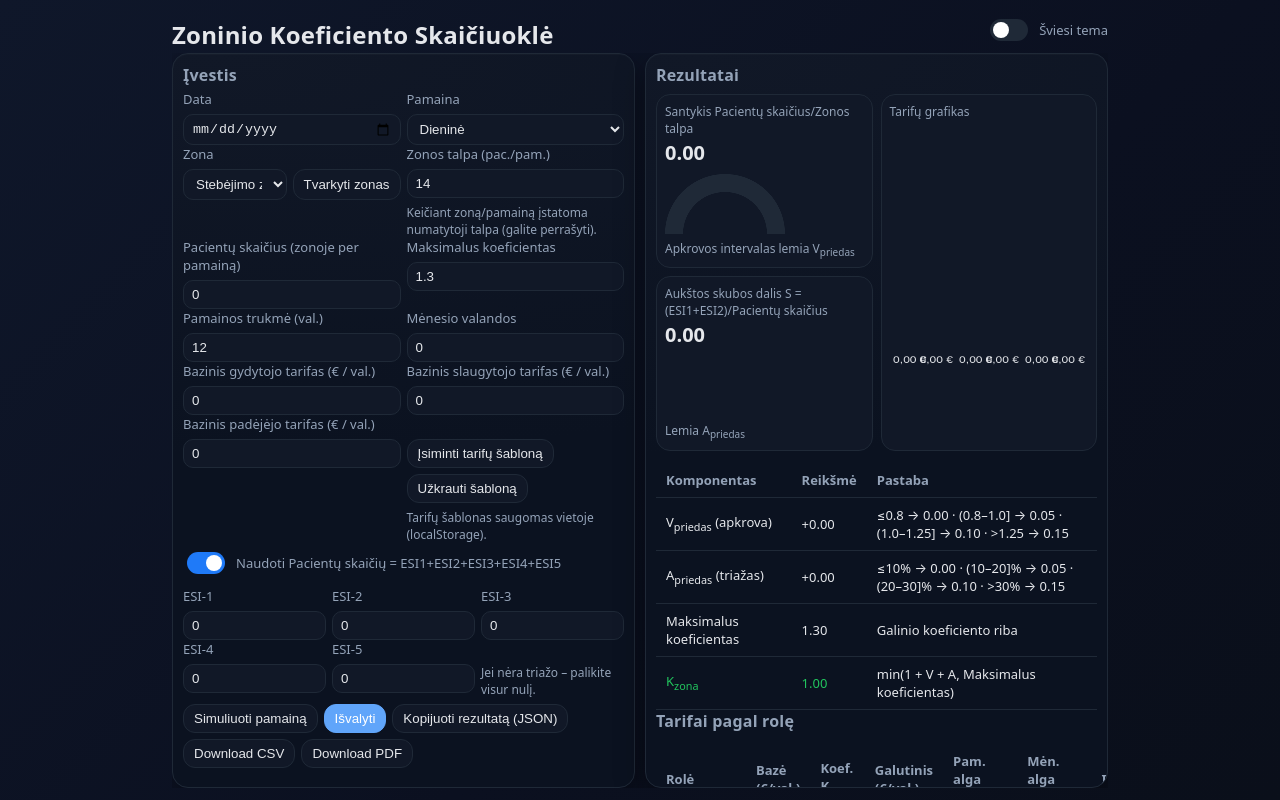
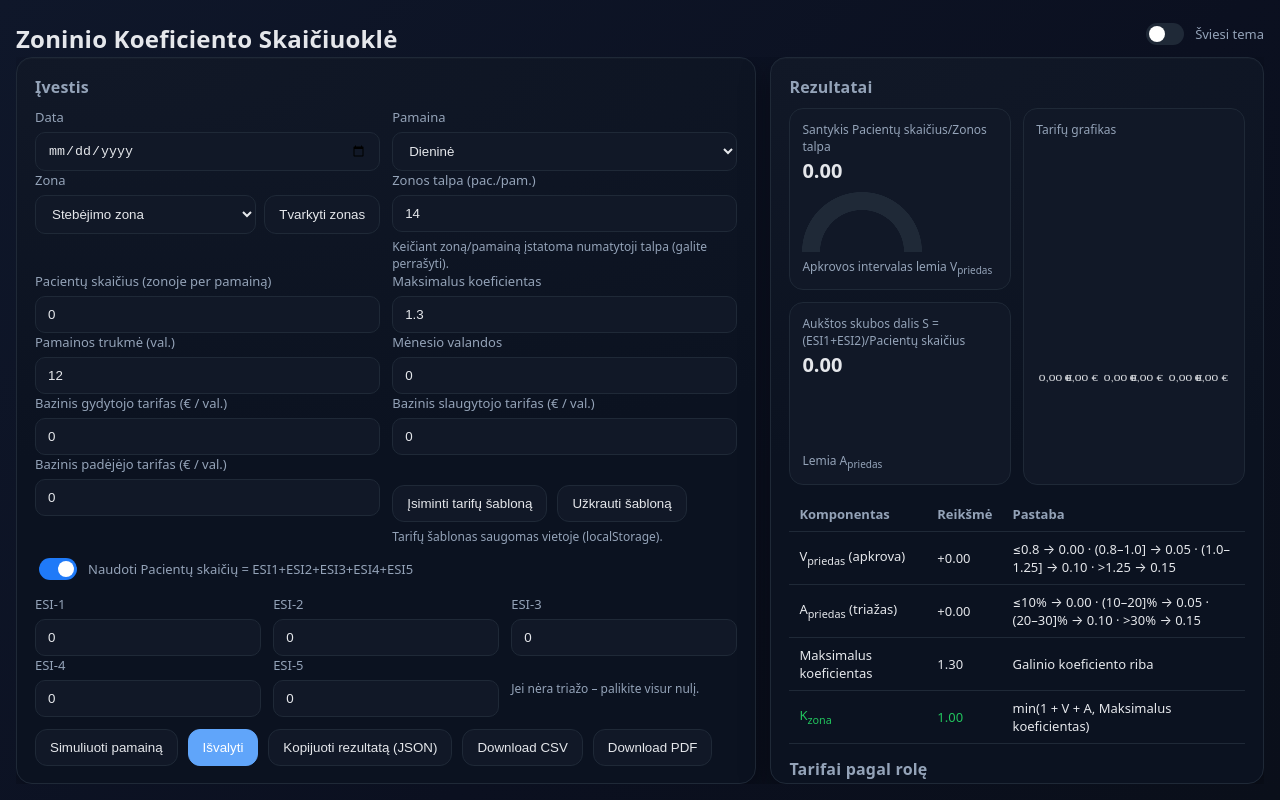
Before and after one commit to ruokas/alga, a website: page index.html in a window 1280 px wide. Drawn offline with nearby package versions, Linux system fonts and the light colour scheme.

Commit message:
Revert "style: compact overall layout"

```diff
--- a/index.html
+++ b/index.html
@@ -17,7 +17,7 @@
     </div>
 
     <div class="grid grid-2">
-      <div class="card card-compact">
+      <div class="card">
         <h2>Įvestis</h2>
         <div class="row">
           <div>
@@ -145,7 +145,7 @@
           </div>
       </div>
 
-      <div class="card card-compact">
+      <div class="card">
         <h2>Rezultatai</h2>
         <div class="kpi">
           <div class="item ratio-item">
--- a/styles.css
+++ b/styles.css
@@ -45,9 +45,9 @@
     }
     .container {
       width: 100%;
-      max-width: 960px;
-      margin: 0 auto;
-      padding: 12px;
+      max-width: none;
+      margin: 0;
+      padding: 16px;
       flex: 1;
       display: flex;
       flex-direction: column;
@@ -57,11 +57,11 @@
     .title .switch { margin-left: auto; }
     .grid {
       display: grid;
-      gap: 10px;
+      gap: 14px;
       flex: 1;
       overflow: hidden;
     }
-    @media (min-width: 960px) { .grid-2 { grid-template-columns: 1fr 1fr; } }
+    @media (min-width: 960px) { .grid-2 { grid-template-columns: 1.2fr 0.8fr; } }
     .card {
       background: radial-gradient(1200px 400px at 10% 0%, var(--panel), var(--card));
       border: 1px solid var(--border);
@@ -69,15 +69,6 @@
       box-shadow: 0 10px 30px rgba(0,0,0,0.35), inset 0 1px 0 rgba(255,255,255,0.02);
       overflow: auto;
     }
-    .card-compact { padding: 10px; }
-    .card-compact .row, .card-compact .row-3 { gap: 6px; }
-    .card-compact input[type="number"],
-    .card-compact input[type="date"],
-    .card-compact input[type="text"],
-    .card-compact select { padding: 6px 8px; }
-    .card-compact .actions { gap: 6px; margin-top: 6px; }
-    .card-compact h2 { margin: 0 0 4px; }
-    .card-compact .switch-block { margin: 6px 0 4px; }
     h1 { font-size: var(--font-xl); margin: 6px 0 2px; letter-spacing: 0.2px; }
     h2 { font-size: var(--font-base); margin: 0 0 10px; color: var(--muted); font-weight: 600; letter-spacing: 0.2px; }
     label { display: block; font-size: var(--font-sm); color: var(--muted); margin-bottom: 6px; }
@@ -99,7 +90,6 @@
     .switch-block { margin: 10px 0 6px; }
 
     .kpi { display: grid; gap: 12px; margin-top: 8px; }
-    .card-compact .kpi { gap: 8px; }
     @media (min-width: 960px) {
       .kpi { grid-template-columns: 1fr 1fr; }
       .kpi .ratio-item { grid-column: 1; grid-row: 1; }
@@ -108,7 +98,6 @@
     }
     .role-heading { margin-top: 14px; }
     .kpi .item { padding: 12px; border-radius: 14px; border: 1px solid var(--border); background: var(--panel); }
-    .card-compact .kpi .item { padding: 8px; }
     .kpi .label { font-size: var(--font-xs); color: var(--muted); }
     .kpi .val { font-size: var(--font-lg); font-weight: 700; margin-top: 2px; }
     .kpi canvas { width: 100%; max-width: 120px; height: 60px !important; margin-top: 8px; }
@@ -124,7 +113,6 @@
     button:active { transform: translateY(1px); }
     .primary { border-color: var(--accent-2); background: var(--accent-2); color: #fff; }
     .warn { border-color: #b91c1c; }
-    .card-compact button { padding: 6px 10px; }
 
     .table { width:100%; border-collapse: collapse; margin-top: 12px; font-size: var(--font-sm); }
     .table th, .table td { padding: 8px 10px; border-bottom: 1px solid var(--border); text-align: left; }
```
